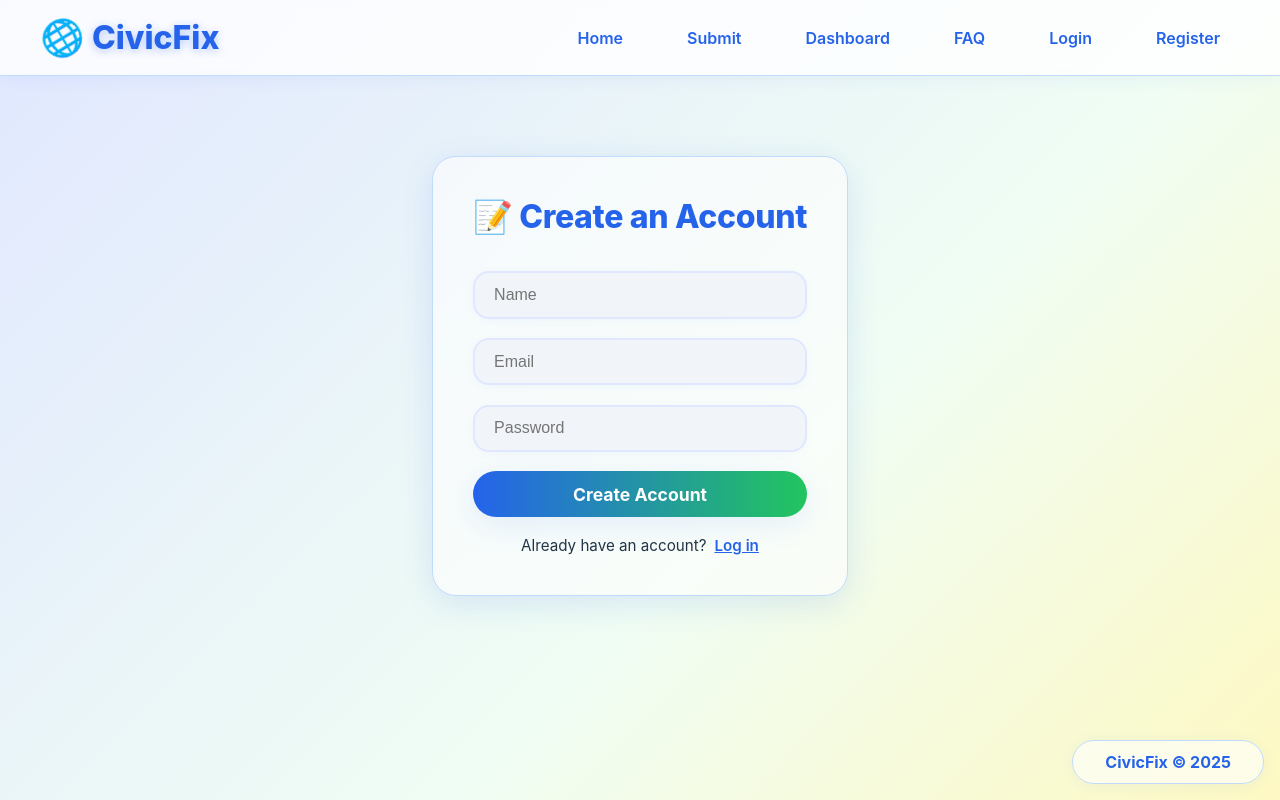
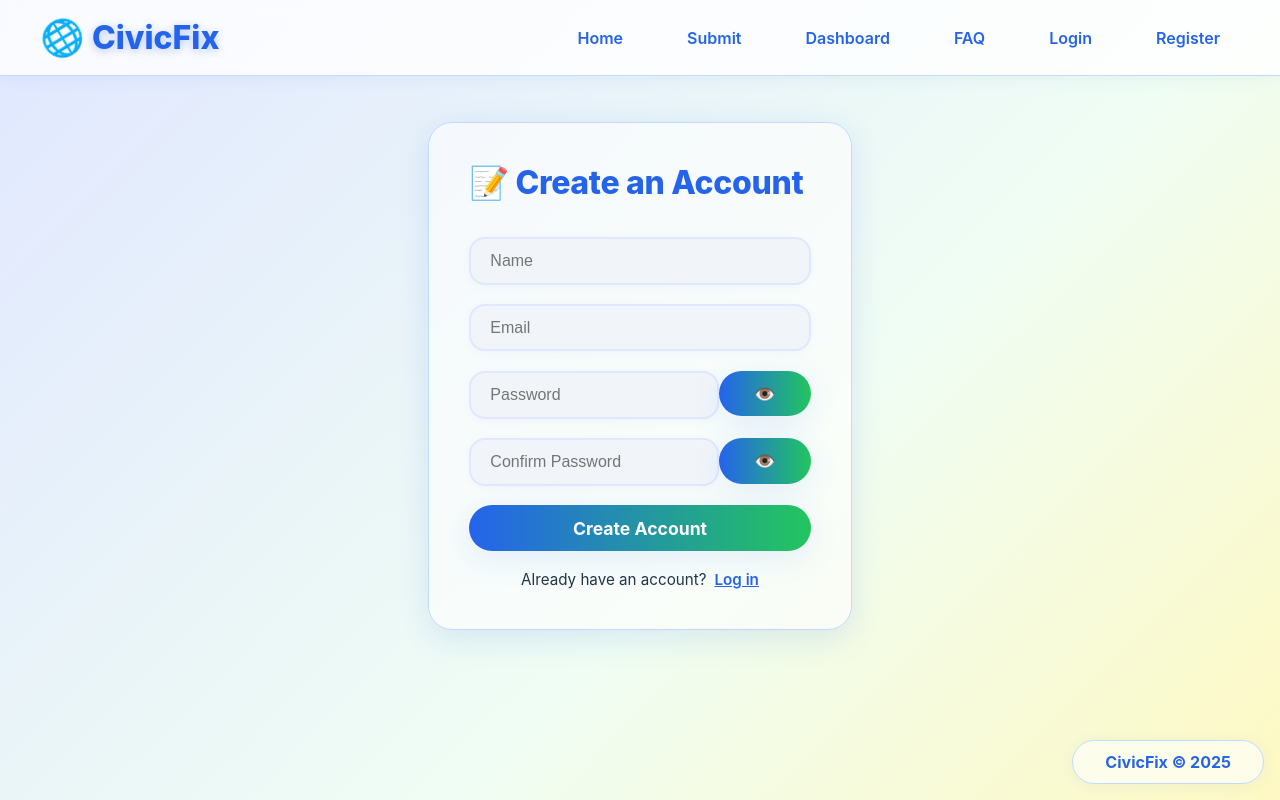
Before and after one commit to mohamednizar17/civicfix-frontend, a React (Vite) app: page /register in a window 1280 px wide. Built offline with nearby package versions, Linux system fonts and the light colour scheme.

Commit message:
Update Register.jsx

```diff
--- a/src/pages/Register.jsx
+++ b/src/pages/Register.jsx
@@ -11,10 +11,13 @@
     name: '',
     email: '',
     password: '',
+    confirmPassword: '',
     role: 'user',
   });
 
   const [error, setError] = useState('');
+  const [showPassword, setShowPassword] = useState(false);
+  const [showConfirmPassword, setShowConfirmPassword] = useState(false);
 
   const handleChange = (e) => {
     setForm({ ...form, [e.target.name]: e.target.value });
@@ -24,8 +27,16 @@
     e.preventDefault();
     setError('');
 
+    // Check if passwords match
+    if (form.password !== form.confirmPassword) {
+      setError('Passwords do not match');
+      return;
+    }
+
     try {
-      const res = await axios.post('/auth/register', form);
+      // Remove confirmPassword before sending to backend
+      const { confirmPassword, ...registerData } = form;
+      const res = await axios.post('/auth/register', registerData);
       localStorage.setItem('token', res.data.token);
       login(res.data.user);
 
@@ -37,6 +48,14 @@
     } catch {
       setError('Registration failed');
     }
+  };
+
+  const togglePasswordVisibility = () => {
+    setShowPassword(!showPassword);
+  };
+
+  const toggleConfirmPasswordVisibility = () => {
+    setShowConfirmPassword(!showConfirmPassword);
   };
 
   return (
@@ -62,8 +81,9 @@
           className="register-input"
           required
         />
+        <div className="password-container">
           <input
-          type="password"
+            type={showPassword ? 'text' : 'password'}
             name="password"
             value={form.password}
             onChange={handleChange}
@@ -71,6 +91,34 @@
             className="register-input"
             required
           />
+          <button
+            type="button"
+            className="password-toggle"
+            onClick={togglePasswordVisibility}
+            tabIndex="-1"
+          >
+            {showPassword ? '🙈' : '👁️'}
+          </button>
+        </div>
+        <div className="password-container">
+          <input
+            type={showConfirmPassword ? 'text' : 'password'}
+            name="confirmPassword"
+            value={form.confirmPassword}
+            onChange={handleChange}
+            placeholder="Confirm Password"
+            className="register-input"
+            required
+          />
+          <button
+            type="button"
+            className="password-toggle"
+            onClick={toggleConfirmPasswordVisibility}
+            tabIndex="-1"
+          >
+            {showConfirmPassword ? '🙈' : '👁️'}
+          </button>
+        </div>
         <button type="submit" className="register-btn">
           Create Account
         </button>
```
Lines whose indentation alone changed are shown as unchanged.
